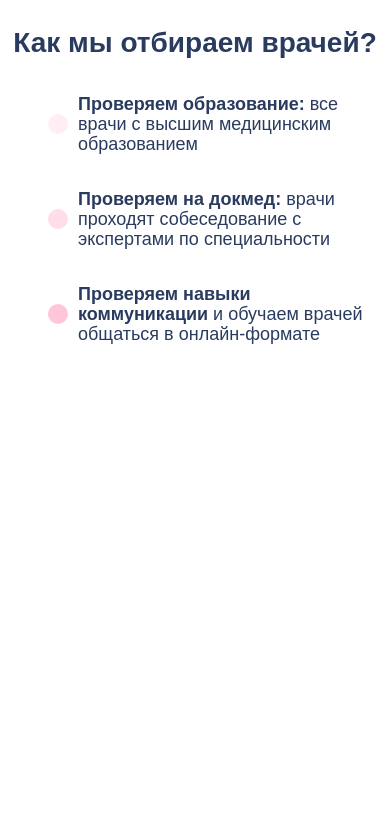
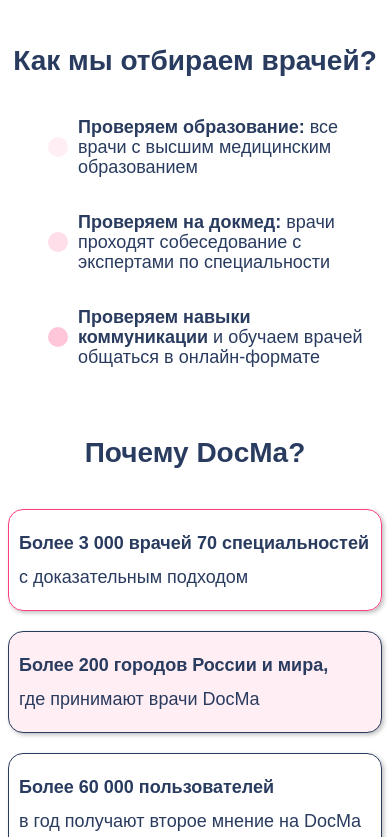
Before and after one commit to joker-dima/docma-site, a plain HTML site: page main-block/block.html in a window 390 px wide. Shown: the part 955-1792 px from the top of the page. Before the commit the page ends 1334 px from the top, so only its background shows below. Drawn offline with Linux system fonts and the light colour scheme.

Commit message:
финал

```diff
--- a/main-block/block.html
+++ b/main-block/block.html
@@ -14,7 +14,7 @@
 
 <body style="max-width: 1400px">
 
-  <div class="start-block">
+  <d <div class="start-block">
     <div class="greeting-docs">
       <div class="greeting-docs--heading">
         <h2>Доказательные врачи</h2>
@@ -86,8 +86,161 @@
 
     </div>
 
+    <div class="why-docma">
+
+      <h2>Почему DocMa?</h2>
+
+      <ul class="why-docma--list">
+        <li style="border-color: #FE3F7A"><strong>Более 3 000 врачей 70 специальностей</strong>
+          с доказательным подходом</li>
+        <li style="background: #ffeef4"><strong>Более 200 городов России и мира,</strong>
+          где принимают врачи DocMa</li>
+        <li><strong>Более 60 000 пользователей </strong>
+          в год получают второе мнение на DocMa</li>
+      </ul>
+
+    </div>
+
+
 
     <style>
+      .why-docma {
+        margin-bottom: 100px;
+      }
+
+      .why-docma h2 {
+        margin: 70px 0;
+      }
+
+
+      /* Почему DocMa? */
+      .why-docma--list {
+        list-style: none;
+        display: flex;
+        justify-content: space-between;
+        flex-wrap: wrap;
+        gap: 20px;
+        padding-left: 25px;
+      }
+
+      @media (max-width: 1399px) {
+        .why-docma--list {
+          justify-content: flex-start;
+        }
+      }
+
+      @media (max-width: 1199px) {
+        .why-docma--list {
+          gap: 60px;
+        }
+      }
+
+      @media (max-width: 767px) {
+        .why-docma--list {
+          gap: 20px;
+        }
+
+        .doc-selection h2,
+        .why-docma h2 {
+          margin: 70px 0 40px 0 !important;
+        }
+
+      }
+
+
+
+
+
+
+      .why-docma--list li {
+        position: relative;
+        /*       display: inline-flex; */
+        flex-direction: column;
+        border: 1px solid #293B5F;
+        border-radius: 15px;
+        padding: 20px;
+        font-size: 20px;
+        max-width: 350px;
+        box-shadow: 2px 2px 4px 0px rgba(0, 0, 0, 0.25);
+      }
+
+
+
+      .why-docma--list li::before {
+        content: "";
+        position: absolute;
+        width: 20px;
+        height: 20px;
+        background-color: rgba(243, 106, 148, 0.80);
+        border-radius: 50%;
+        top: -25px;
+        left: -25px;
+      }
+
+      .why-docma--list li:first-child::before {
+        background-color: #FFC6DA;
+      }
+
+      .why-docma--list li:last-child::before {
+        background-color: #FE3F7A;
+      }
+
+      @media (max-width: 991px) {
+        .why-docma--list li::before {
+          display: none;
+
+        }
+
+        .doc-selection h2 {
+          text-align: center;
+        }
+
+        .why-docma--list {
+          gap: 20px;
+          padding-left: 0px;
+        }
+
+
+      }
+
+      @media (max-width: 1199px) {
+        .why-docma--list {
+          justify-content: flex-start;
+        }
+      }
+
+
+      @media (max-width: 991px) {
+        .why-docma h2 {
+          text-align: center;
+
+        }
+
+        .why-docma--list {
+          justify-content: space-around;
+        }
+
+        .why-docma--list li {
+          max-width: 700px;
+          display: block;
+          line-height: 20px;
+          font-size: 18px !important;
+          padding: 10px;
+          height: 80px;
+          display: flex;
+          justify-content: space-evenly;
+          width: 100%;
+          margin: auto;
+        }
+
+      }
+
+      /* Почему DocMa? */
+
+
+
+
+
       /* Список проверок */
 
 
@@ -143,7 +296,7 @@
 
 
       .doc-selection h2 {
-      margin: 30px 0;
+        margin: 70px 0;
       }
 
       @media (max-width: 767px) {
@@ -817,4 +970,5 @@
       }
     </style>
 
+
 </html>
```
Lines whose indentation alone changed are shown as unchanged.
